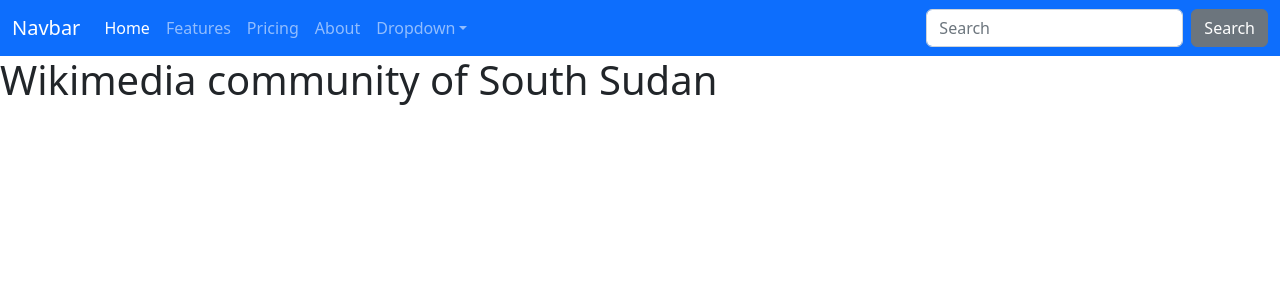
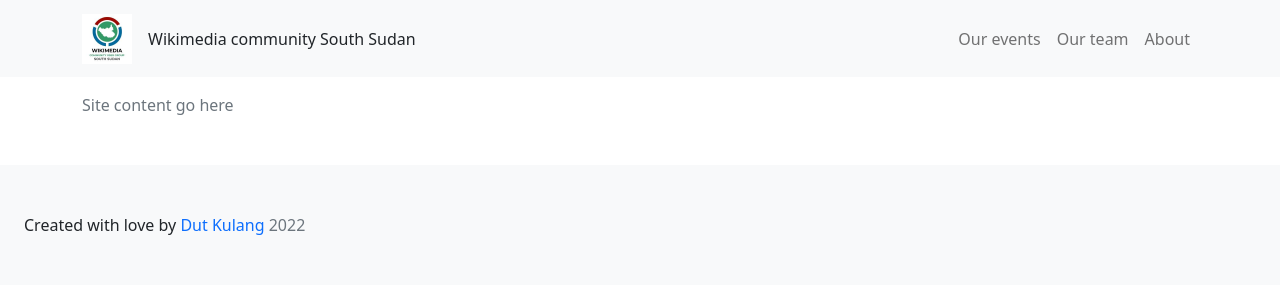
Before and after one commit to wikisouthsudan/wikisouthsudan.github.io, a plain HTML site: page index.html in a window 1280 px wide. Drawn offline with nearby package versions, Linux system fonts and the light colour scheme.

Commit message:
create the basic site structure

```diff
--- a/index.html
+++ b/index.html
@@ -6,54 +6,45 @@
     <title>wiki South Sudan</title>
 <!-- CSS only -->
 <link href="https://cdn.jsdelivr.net/npm/bootstrap@5.2.3/dist/css/bootstrap.min.css" rel="stylesheet" integrity="sha384-rbsA2VBKQhggwzxH7pPCaAqO46MgnOM80zW1RWuH61DGLwZJEdK2Kadq2F9CUG65" crossorigin="anonymous">
-
+<link rel="stylesheet" href="style.css">
 
 </head>
   <body>
-<nav class="navbar navbar-expand-lg navbar-dark bg-primary">
-  <div class="container-fluid">
-    <a class="navbar-brand" href="#">Navbar</a>
+<nav class="container-fluid navbar navbar-expand-lg navbar-light bg-light">
+  <div class="container">
+    <a class="navbar-brand" href="#">
+	<img src="assets/wikimediassd.jpeg" alt="Logo" width="50" height="50" class="d-inline-block align-text-top">
+</a> Wikimedia community South Sudan
     <button class="navbar-toggler" type="button" data-bs-toggle="collapse" data-bs-target="#navbarColor01" aria-controls="navbarColor01" aria-expanded="false" aria-label="Toggle navigation">
       <span class="navbar-toggler-icon"></span>
     </button>
     <div class="collapse navbar-collapse" id="navbarColor01">
-      <ul class="navbar-nav me-auto">
+      <ul class="navbar-nav ms-auto">
         <li class="nav-item">
-          <a class="nav-link active" href="#">Home
-            <span class="visually-hidden">(current)</span>
-          </a>
+          <a class="nav-link" href="#">Our events</a>
         </li>
         <li class="nav-item">
-          <a class="nav-link" href="#">Features</a>
-        </li>
-        <li class="nav-item">
-          <a class="nav-link" href="#">Pricing</a>
+          <a class="nav-link" href="#">Our team</a>
         </li>
         <li class="nav-item">
           <a class="nav-link" href="#">About</a>
         </li>
-        <li class="nav-item dropdown">
-          <a class="nav-link dropdown-toggle" data-bs-toggle="dropdown" href="#" role="button" aria-haspopup="true" aria-expanded="false">Dropdown</a>
-          <div class="dropdown-menu">
-            <a class="dropdown-item" href="#">Action</a>
-            <a class="dropdown-item" href="#">Another action</a>
-            <a class="dropdown-item" href="#">Something else here</a>
-            <div class="dropdown-divider"></div>
-            <a class="dropdown-item" href="#">Separated link</a>
-          </div>
-        </li>
       </ul>
-      <form class="d-flex">
-        <input class="form-control me-sm-2" type="text" placeholder="Search">
-        <button class="btn btn-secondary my-2 my-sm-0" type="submit">Search</button>
-      </form>
     </div>
   </div>
 </nav>
+	<div class="content-area container pt-3">
 
 
 
-    <h1>Wikimedia community of South Sudan</h1>
+<p class="text-muted">Site content go here</p>
+
+</div>
+
+<footer class="bd-footer py-4 py-md-5 mt-5 bg-light container-fluid">
+         <span class="container">Created with love by <a href="https://t.me/DutKulang" class="list-unstyled">Dut Kulang</a><span class="text-muted ps-auto"> 2022</span></span>
+</footer>
+
 <!-- JavaScript Bundle with Popper -->
 <script src="https://cdn.jsdelivr.net/npm/bootstrap@5.2.3/dist/js/bootstrap.bundle.min.js" integrity="sha384-kenU1KFdBIe4zVF0s0G1M5b4hcpxyD9F7jL+jjXkk+Q2h455rYXK/7HAuoJl+0I4" crossorigin="anonymous"></script>
 
--- a/style.css
+++ b/style.css
@@ -0,0 +1,4 @@
+.list-unstyled
+{
+text-decoration:none;
+}
```
Also changed, not shown: assets/wikimediassd.jpeg (added).
